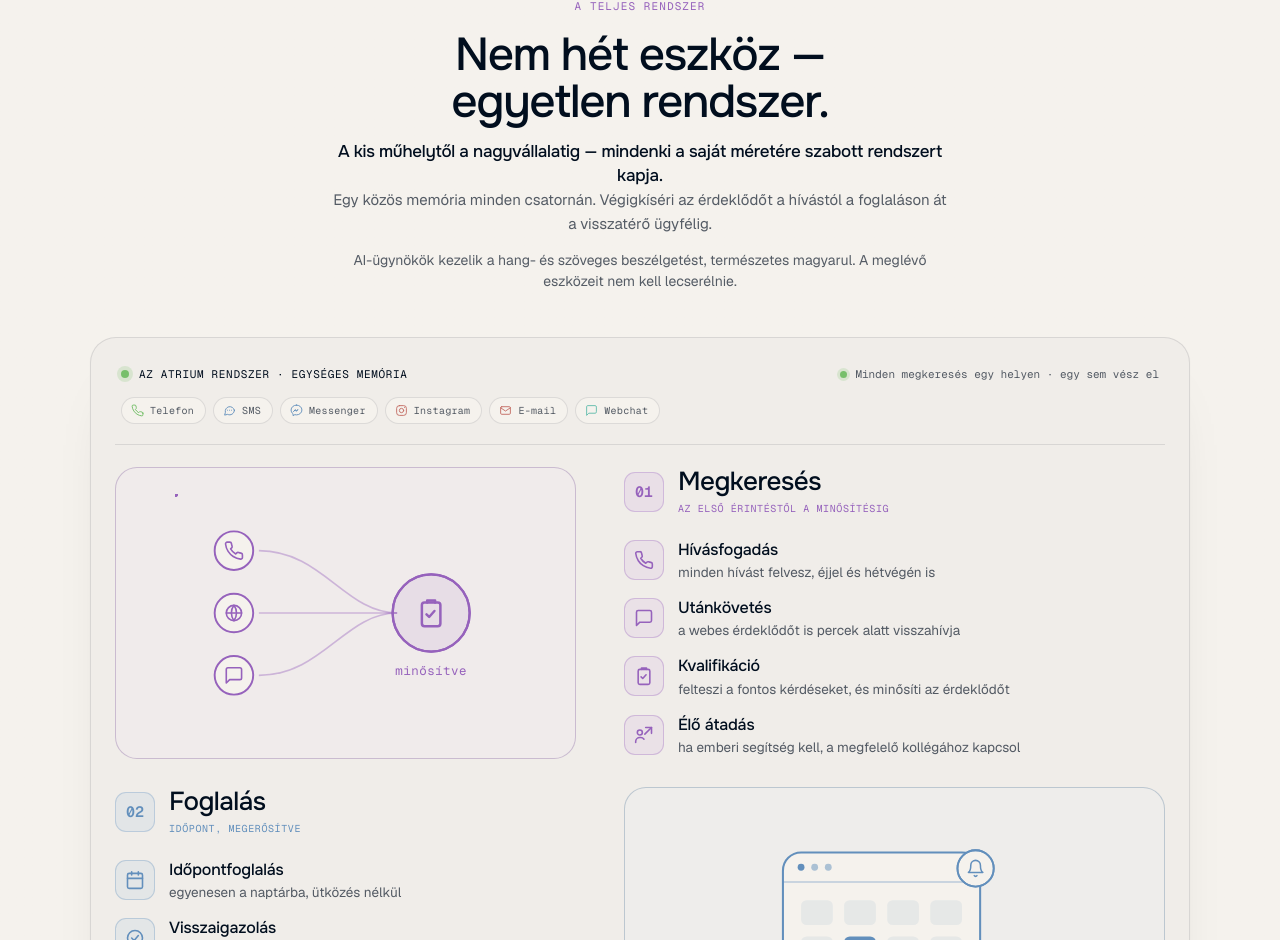
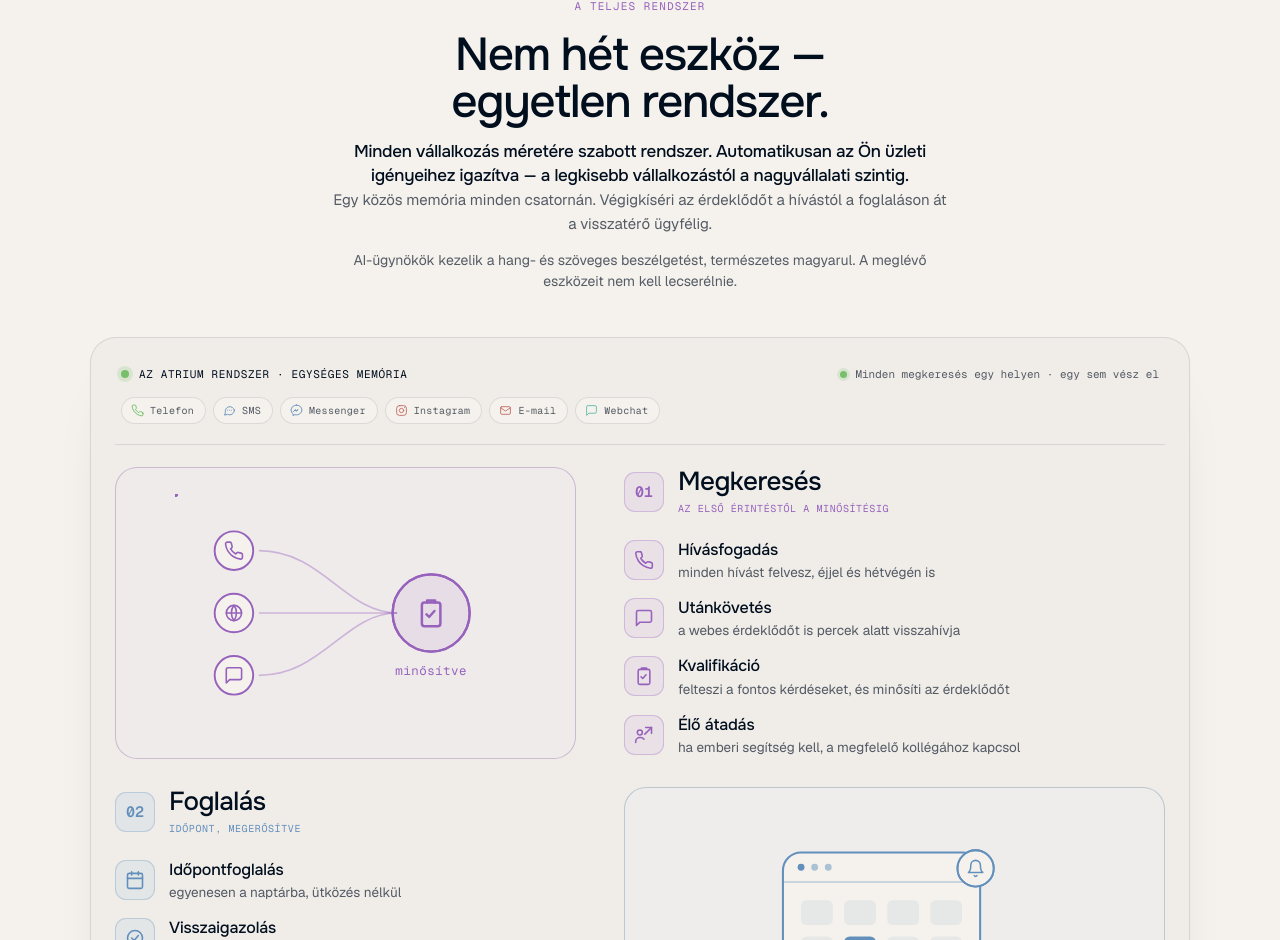
Before and after one commit to AlpineWebdevelopment/atrium, a Next.js app: page / in a window 1280 px wide. Shown: the part 2375-3315 px from the top of the page. Built offline with nearby package versions, Linux system fonts and the light colour scheme.

Commit message:
FullSystem: fuller cegmeret-scaling line
Two-part scaling line - tailored to every business size, auto-personalized to business needs from small business to enterprise. Paraphrased, avoids banned megoldas.

Co-Authored-By: Claude Opus 4.8 <noreply@anthropic.com>

```diff
--- a/src/components/FullSystem.tsx
+++ b/src/components/FullSystem.tsx
@@ -159,8 +159,9 @@ export default function FullSystem() {
           <span className="dash__eyebrow">A teljes rendszer</span>
           <h2 className="dash__h">Nem hét eszköz — egyetlen rendszer.</h2>
           <p className="sys__scale">
-            A kis műhelytől a nagyvállalatig — mindenki a saját méretére
-            szabott rendszert kapja.
+            Minden vállalkozás méretére szabott rendszer. Automatikusan az Ön
+            üzleti igényeihez igazítva — a legkisebb vállalkozástól a
+            nagyvállalati szintig.
           </p>
           <p className="dash__p">
             Egy közös memória minden csatornán. Végigkíséri az érdeklődőt a
```
